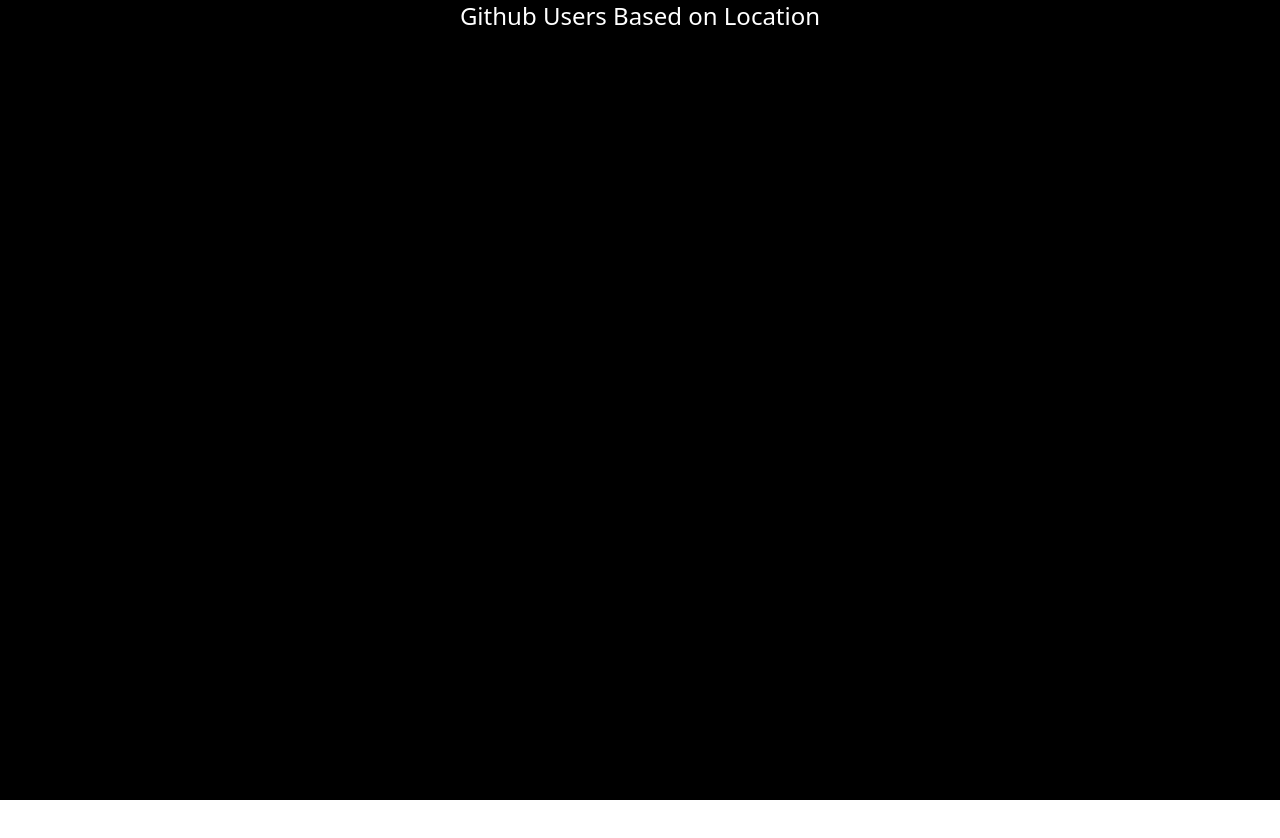
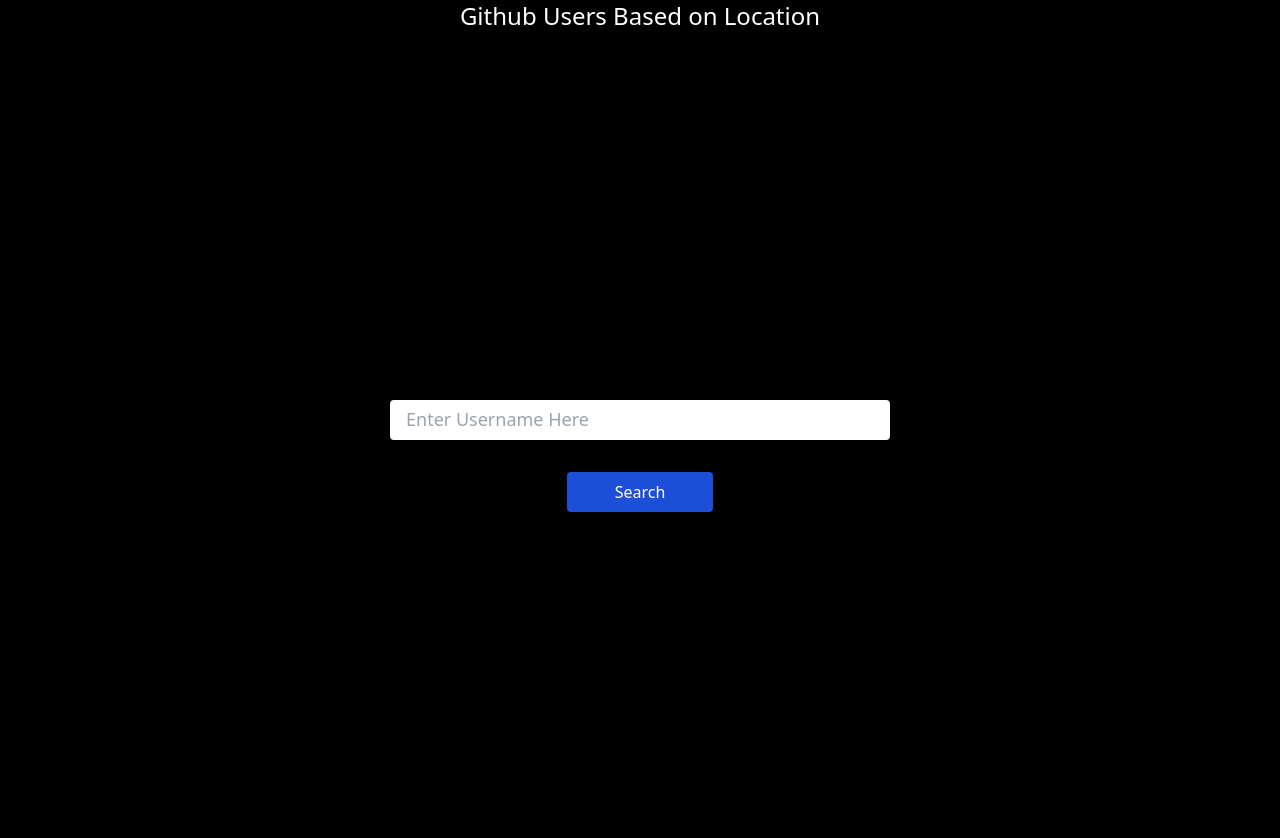
Before and after one commit to Dhruvmehta1311/github-user-location, a React (Vite) app: page / in a window 1280 px wide. Shown: the top 838 px of the page. Before the commit the page ends 800 px from the top, so only its background shows below. Built offline with nearby package versions, Linux system fonts and the light colour scheme.

Commit message:
Created Input and Button Components.

```diff
--- a/src/App.jsx
+++ b/src/App.jsx
@@ -1,8 +1,33 @@
+import { useState } from "react";
+import Button from "./components/Button";
+import Input from "./components/Input";
+
 function App() {
+  const [inputVal, setInputVal] = useState("");
+
+  function inputValue(e) {
+    setInputVal(e.target.value);
+  }
+
+  function handleSubmit(e) {
+    e.preventDefault();
+  }
+
   return (
-    <div className="bg-black min-h-screen text-white ">
-      <h1 className="text-center text-2xl">Github Users Based on Location</h1>
-    </div>
+    <>
+      <h1 className="text-center bg-black text-white h-14 text-2xl">
+        Github Users Based on Location
+      </h1>
+      <div className="bg-black min-h-screen text-white flex items-center justify-center flex-col gap-4">
+        <form
+          onSubmit={handleSubmit}
+          className="flex gap-4 flex-col items-center justify-center  max-w-[800px] w-[95%] mx-auto"
+        >
+          <Input inputVal={inputVal} inputValue={inputValue} />
+          <Button />
+        </form>
+      </div>
+    </>
   );
 }
 
--- /dev/null
+++ b/src/components/Button.jsx
@@ -0,0 +1,5 @@
+const Button = () => {
+  return <button className="px-12 rounded py-2 bg-blue-700">Search</button>;
+};
+
+export default Button;
--- /dev/null
+++ b/src/components/Input.jsx
@@ -0,0 +1,19 @@
+/* eslint-disable react/prop-types */
+/* eslint-disable no-unused-vars */
+import React from "react";
+
+const Input = ({ inputValue, inputVal }) => {
+  return (
+    <>
+      <input
+        onChange={inputValue}
+        className="h-[40px] px-4 rounded placeholder:text-lg max-w-[500px] w-[98%] mx-auto text-black"
+        type="text"
+        placeholder="Enter Username Here"
+      />
+      <p className="text-white">{inputVal}</p>
+    </>
+  );
+};
+
+export default Input;
```
